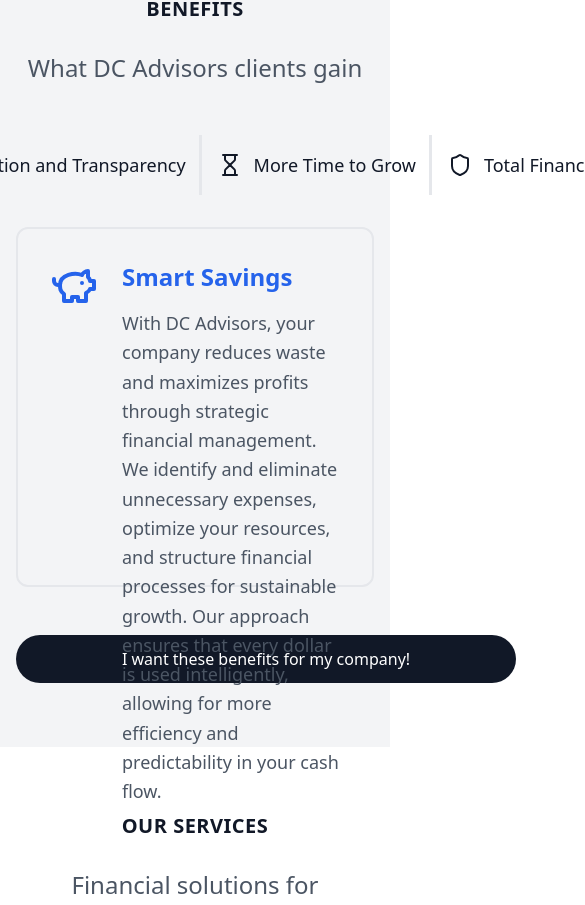
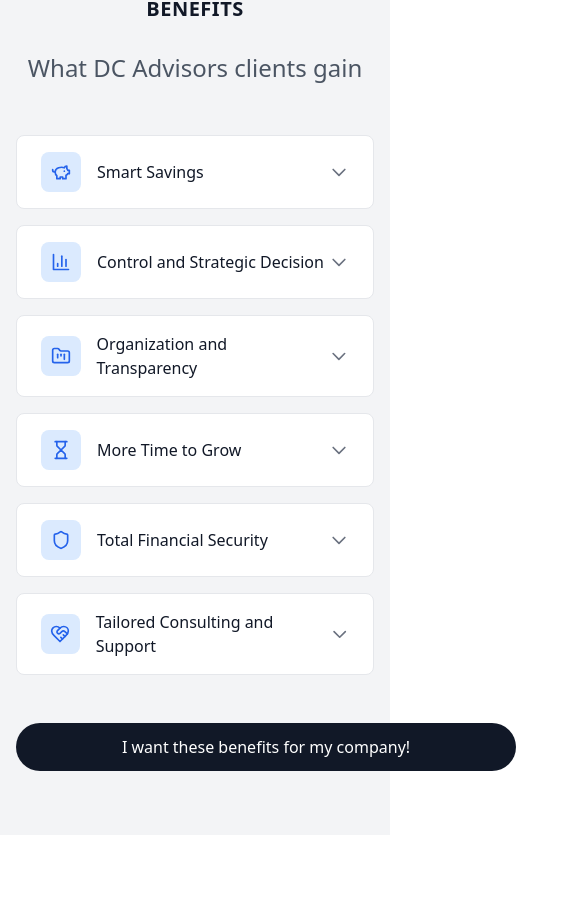
Before and after one commit to Dcadv789/Site2, a React (Vite) app: page / in a window 390 px wide. Shown: the part 3493-4398 px from the top of the page, 585 px wide, since content can reach past the window. Built offline with nearby package versions, Linux system fonts and the light colour scheme.

Commit message:
Commit from Bolt to GitHub

```diff
--- a/src/components/Benefits.tsx
+++ b/src/components/Benefits.tsx
@@ -10,9 +10,12 @@ import {
 } from 'lucide-react';
 import { Tabs, TabsContent, TabsList, TabsTrigger } from './ui/tabs';
 import { useTranslation } from 'react-i18next';
+import { cn } from '../lib/utils';
 
 export function Benefits() {
   const { t } = useTranslation();
+  const [activeTab, setActiveTab] = useState(t('benefits.items.savings.title'));
+  const [openItems, setOpenItems] = useState<{ [key: string]: boolean }>({});
 
   const benefits = [
     {
@@ -47,17 +50,12 @@ export function Benefits() {
     }
   ];
 
-  const [activeTab, setActiveTab] = useState(benefits[0].title);
-
-  useEffect(() => {
-    const interval = setInterval(() => {
-      const currentIndex = benefits.findIndex(b => b.title === activeTab);
-      const nextIndex = (currentIndex + 1) % benefits.length;
-      setActiveTab(benefits[nextIndex].title);
-    }, 10000);
-
-    return () => clearInterval(interval);
-  }, [activeTab, benefits]);
+  const toggleItem = (title: string) => {
+    setOpenItems(prev => ({
+      ...prev,
+      [title]: !prev[title]
+    }));
+  };
 
   return (
     <section id="beneficios" className="py-16 bg-gray-100 scroll-mt-16">
@@ -78,7 +76,63 @@ export function Benefits() {
           </motion.div>
         </div>
 
-        <div className="flex flex-col items-center">
+        {/* Versão Mobile */}
+        <div className="lg:hidden space-y-4">
+          {benefits.map((benefit, index) => {
+            const Icon = benefit.icon;
+            return (
+              <motion.div
+                key={index}
+                initial={{ opacity: 0, y: 20 }}
+                animate={{ opacity: 1, y: 0 }}
+                transition={{ delay: index * 0.1 }}
+                className="border border-gray-200 rounded-lg bg-white overflow-hidden"
+              >
+                <button
+                  onClick={() => toggleItem(benefit.title)}
+                  className="w-full px-6 py-4 text-left flex items-center justify-between"
+                >
+                  <div className="flex items-center gap-4">
+                    <div className="w-10 h-10 rounded-lg bg-blue-100 flex items-center justify-center">
+                      <Icon className="w-5 h-5 text-blue-600" />
+                    </div>
+                    <span className="font-medium text-gray-900">{benefit.title}</span>
+                  </div>
+                  <svg
+                    className={cn(
+                      "w-5 h-5 text-gray-500 transition-transform duration-200",
+                      openItems[benefit.title] ? "rotate-180" : ""
+                    )}
+                    fill="none"
+                    viewBox="0 0 24 24"
+                    stroke="currentColor"
+                  >
+                    <path strokeLinecap="round" strokeLinejoin="round" strokeWidth={2} d="M19 9l-7 7-7-7" />
+                  </svg>
+                </button>
+
+                <AnimatePresence>
+                  {openItems[benefit.title] && (
+                    <motion.div
+                      initial={{ height: 0 }}
+                      animate={{ height: "auto" }}
+                      exit={{ height: 0 }}
+                      transition={{ duration: 0.2 }}
+                      className="overflow-hidden"
+                    >
+                      <div className="px-6 py-4 bg-gray-50 text-gray-600">
+                        {benefit.description}
+                      </div>
+                    </motion.div>
+                  )}
+                </AnimatePresence>
+              </motion.div>
+            );
+          })}
+        </div>
+
+        {/* Versão Desktop */}
+        <div className="hidden lg:flex flex-col items-center">
           <Tabs value={activeTab} onValueChange={setActiveTab} className="w-full max-w-6xl">
             <div className="grid grid-cols-1 lg:grid-cols-12 gap-8">
               {/* Lista de benefícios na lateral esquerda */}
```
